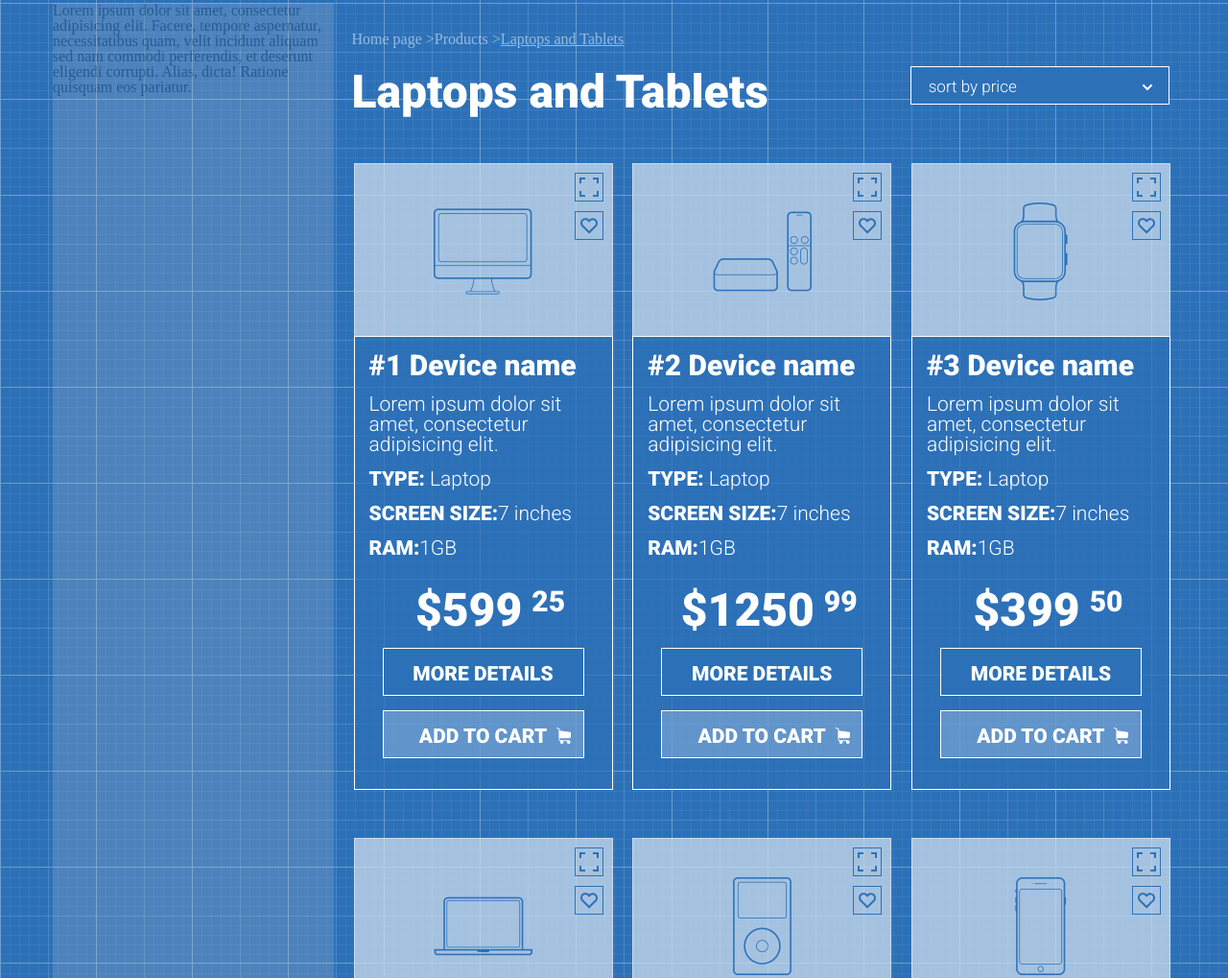
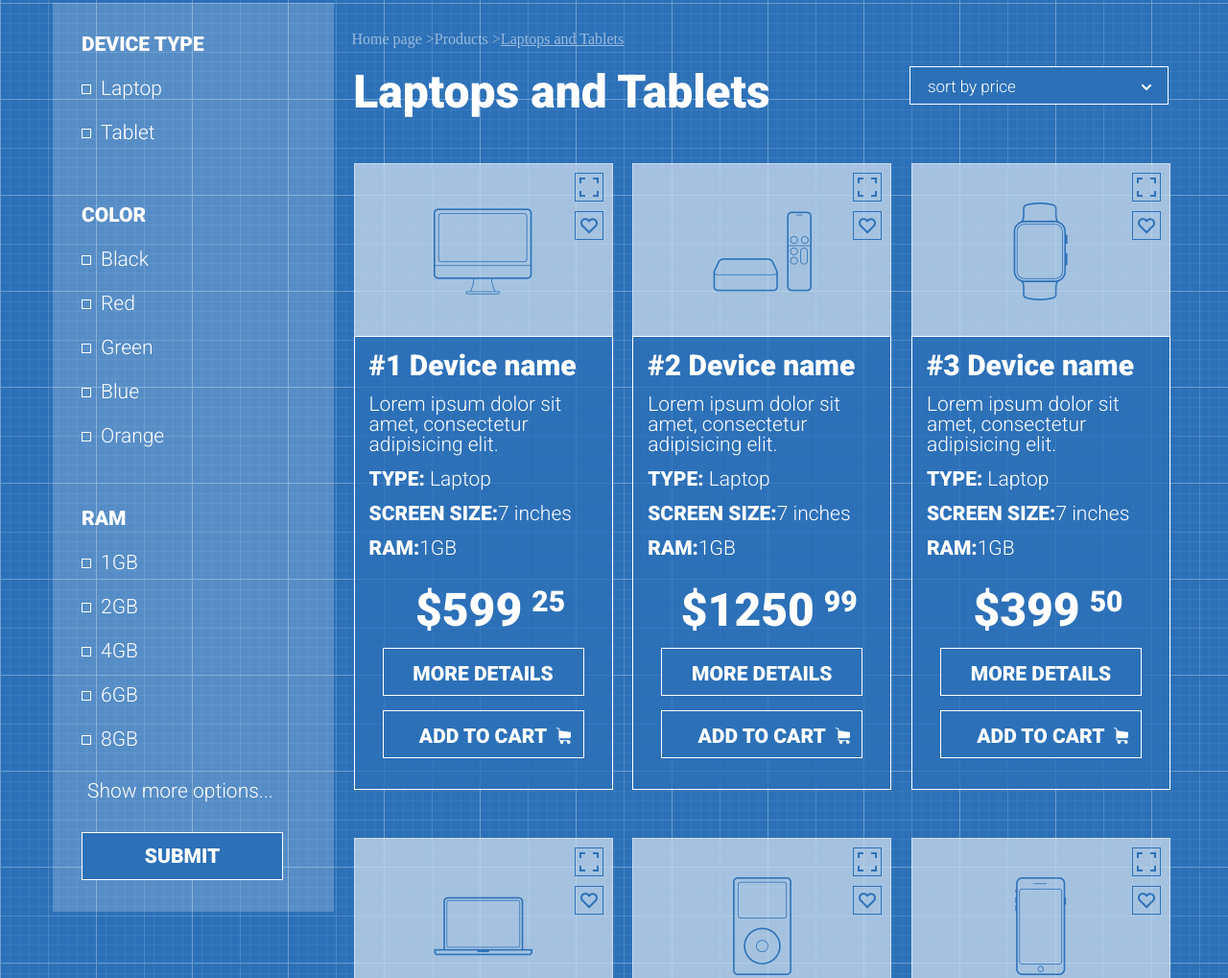
Before and after one commit to BHIgor/BHIgor.github.io, a plain HTML site: page index.html in a window 1280 px wide. Shown: the part 497-1516 px from the top of the page at 96% size. Drawn offline with Linux system fonts and the light colour scheme.

Commit message:
Added Filter

```diff
--- a/index.html
+++ b/index.html
@@ -38,7 +38,7 @@
 						</ul>
 					</nav>
 				</div>
-				<div class="col-md-3">
+				<div class="col-md-3  flex-shop">
 
 						<div class="col-md-9">
 
@@ -60,7 +60,7 @@
 	</header>
 	<main>
 		<div class="container">
-			<div class="flex-container flex-column">
+			<div class="flex-container ">
 					<div class="col-md-12">
 						<div class="slider">
 
@@ -70,11 +70,42 @@
 			<div class="flex-container">
 				<div class="col-md-3">
 					<div class="filter">
-						Lorem ipsum dolor sit amet, consectetur adipisicing elit. Facere, tempore aspernatur, necessitatibus quam, velit incidunt aliquam sed nam commodi perferendis, et deserunt eligendi corrupti. Alias, dicta! Ratione quisquam eos pariatur.
+						<span>Device type</span>
+						<input type="checkbox" id="filterLaptop">
+						<label for="filterLaptop">Laptop</label>
+						<input type="checkbox" id="filterTablet">
+						<label for="filterTablet">Tablet</label>
+
+						<span class="filterItems">Color</span>
+						<input type="checkbox" id="filterBlack">
+						<label for="filterBlack">Black</label>
+						<input type="checkbox" id="filterRed">
+						<label for="filterRed">Red</label>
+						<input type="checkbox" id="filterGreen">
+						<label for="filterGreen">Green</label>
+						<input type="checkbox" id="filterBlue">
+						<label for="filterBlue">Blue</label>
+						<input type="checkbox" id="filterOrange">
+						<label for="filterOrange">Orange</label>
+
+						<span class="filterItems filterRam">Ram</span>
+						<input type="checkbox" id="filter1GB">
+						<label for="filter1GB">1GB</label>
+						<input type="checkbox" id="filter2GB">
+						<label for="filter2GB">2GB</label>
+						<input type="checkbox" id="filter4GB">
+						<label for="filter4GB">4GB</label>
+						<input type="checkbox" id="filter6GB">
+						<label for="filter6GB">6GB</label>
+						<input type="checkbox" id="filter8GB">
+						<label for="filter8GB">8GB</label>
+
+						<button class="filterShowMore">Show more options...</button>
+						<button class="filterSubmit">Submit</button>
 					</div>
 				</div>
 				<div class="col-md-9">
-				<div class="flex-container flex-column">
+				<div class="flex-container  ">
 						<div class="col-md-12">
 								<ul class="breadcrumbs row">
 									<li><a href="">Home page ></a></li>
@@ -82,13 +113,13 @@
 									<li class="active">Laptops and Tablets</li>
 								</ul>
 						</div>
-						<div class="flex-container">
-						<div class="col-md-8">
+						<div class="flex-container flex-end ">
+						<div class="col-md-8 ">
 							<div class="headmain">
 								<h1>Laptops and Tablets</h1>
 							</div>
 						</div>
-						<div class="col-md-4 flex-end">
+						<div class="col-md-4 ">
 							<div class="sort row">
 								<ul class="sortbyprice row">
 									<li>sort by price <div class="down"></div>
--- a/style.css
+++ b/style.css
@@ -22,15 +22,15 @@ body{
 }
 .flex-container{
 	display: flex;
+	flex-wrap: wrap;
 
 }
-.flex-column{
-	flex-direction: column;
-}
-[class *="col-"]{
+.flex-shop{
 	display: flex;
 }
-
+.flex-end{
+justify-content: space-between;
+}
 .col-md-3{
 	width: 25%;
 }
@@ -197,9 +197,81 @@ body{
 	justify-content: flex-end;
 }
 .filter{
-	background-color: #ccc;
-	opacity: 0.2;
+	background-color: white;
+	background-color: rgba(255,255,255, 0.2);
+	padding: 33px 30px;
 }
+.filter span{
+	text-transform : uppercase;
+	font-size: 21px;
+	font-family: 'Roboto', sans-serif;
+	font-weight: 700;
+	color: white;
+
+}
+
+.filter label{
+	position: relative;
+	display: block;
+	padding-left: 20px;
+	padding-top: 25px;
+	font-size: 21px;
+	color: white;
+	font-family: 'Roboto', sans-serif;
+	font-weight: 300;
+}
+.filterRam{
+	text-transform: uppercase;
+}
+.filterItems{
+	margin-top: 65px;
+	display: block;
+}
+.filter input[type="checkbox"]{
+	display: none;
+}
+.filter label:before {
+	content: "";
+	display: block;
+	width: 10px;
+	height: 10px;
+	border: 1px solid white;
+	position: absolute;
+	box-sizing: border-box;
+	list-style-type: none;
+	left: 0px;
+	bottom: 5px;
+
+}
+.filter input[type="checkbox"]:checked + label:before{
+	background-color: white;
+}
+.filterShowMore{
+	background-color: rgba(255,255,255,0);
+	font-size: 21px;
+	color: white;
+	font-family: 'Roboto', sans-serif;
+	font-weight: 300;
+	border:0px;
+	margin-top: 30px;
+	cursor: pointer;
+}
+.filterSubmit{
+	width: 210px;
+	height: 50px;
+	border: 1px solid white;
+	font-size: 21px;
+	color: white;
+	font-family: 'Roboto', sans-serif;
+	font-weight: 700;
+	background-color: rgba(44,113,184, 1);
+	text-transform: uppercase;
+	cursor: pointer;
+	margin-top: 30px;
+}
+.filterSubmit:hover{
+ 	background-color: rgba(255,255,255, 0.25);
+	}
 .breadcrumbs {
 	padding-left: 19px;
 	padding-top: 30px;
@@ -235,6 +307,7 @@ body{
 }
 .sort{
 	margin-top: 20px;
+	margin-left: 147px;
 	float: right;
 }
 .sortbyprice{
@@ -394,6 +467,9 @@ body{
  	margin-top: 15px;
  	cursor:pointer;
 }
+.moredetails:hover{
+	background-color: rgba(255,255,255, 0.25);
+}
 .addcart{
 	width: 210px;
 	height: 50px;
@@ -402,13 +478,16 @@ body{
 	font-family: 'Roboto', sans-serif;
 	font-weight: 700;
 	color: white;
-	background-color: rgba(255,255,255, 0.25);
+		background-color: rgba(44,113,184, 1);
 	line-height: 50px;
  	margin-left: 14px;
  	margin-top: 15px;
  	cursor:pointer;
  	position: relative;
 }
+.addcart:hover{
+ 	background-color: rgba(255,255,255, 0.25);
+	}
 .addkorz{
 	width: 30px;
 	height: 30px;
```
